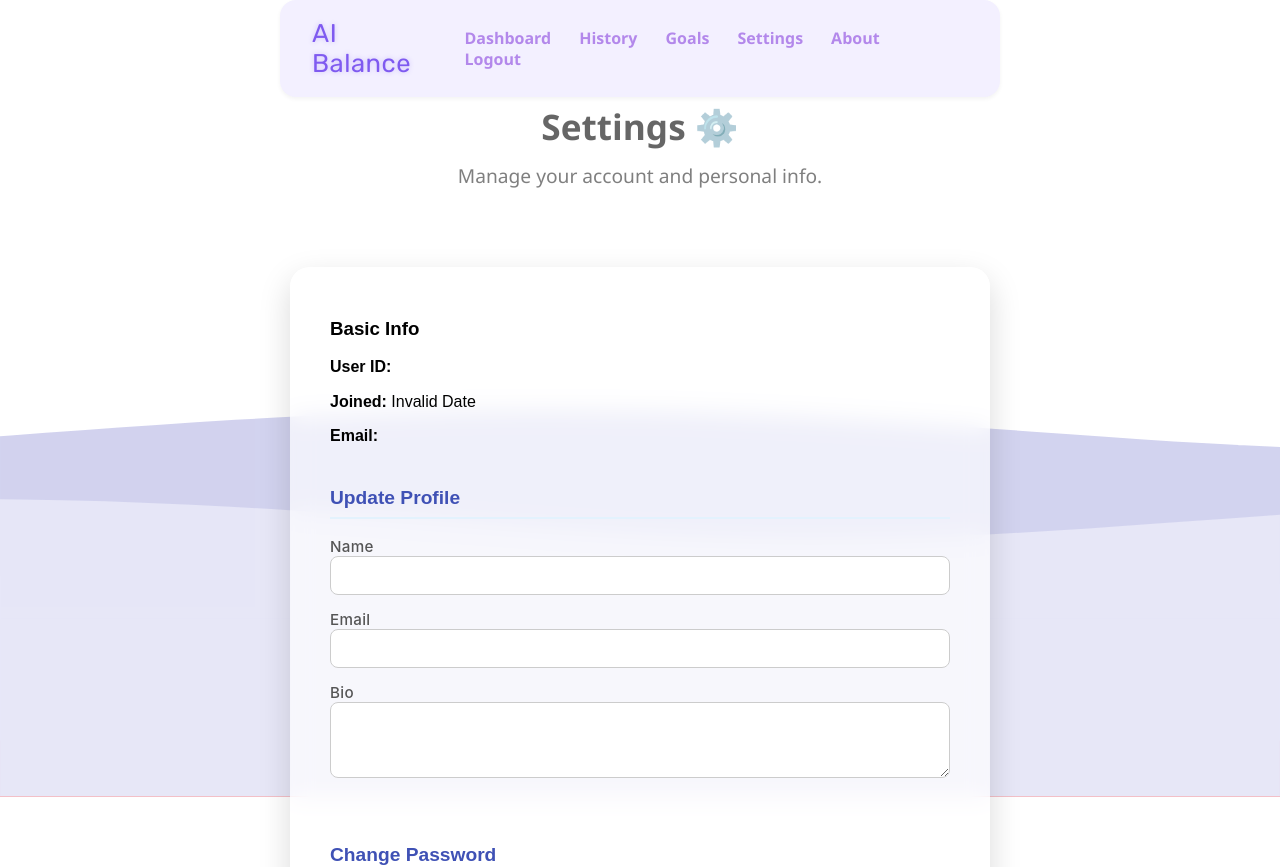
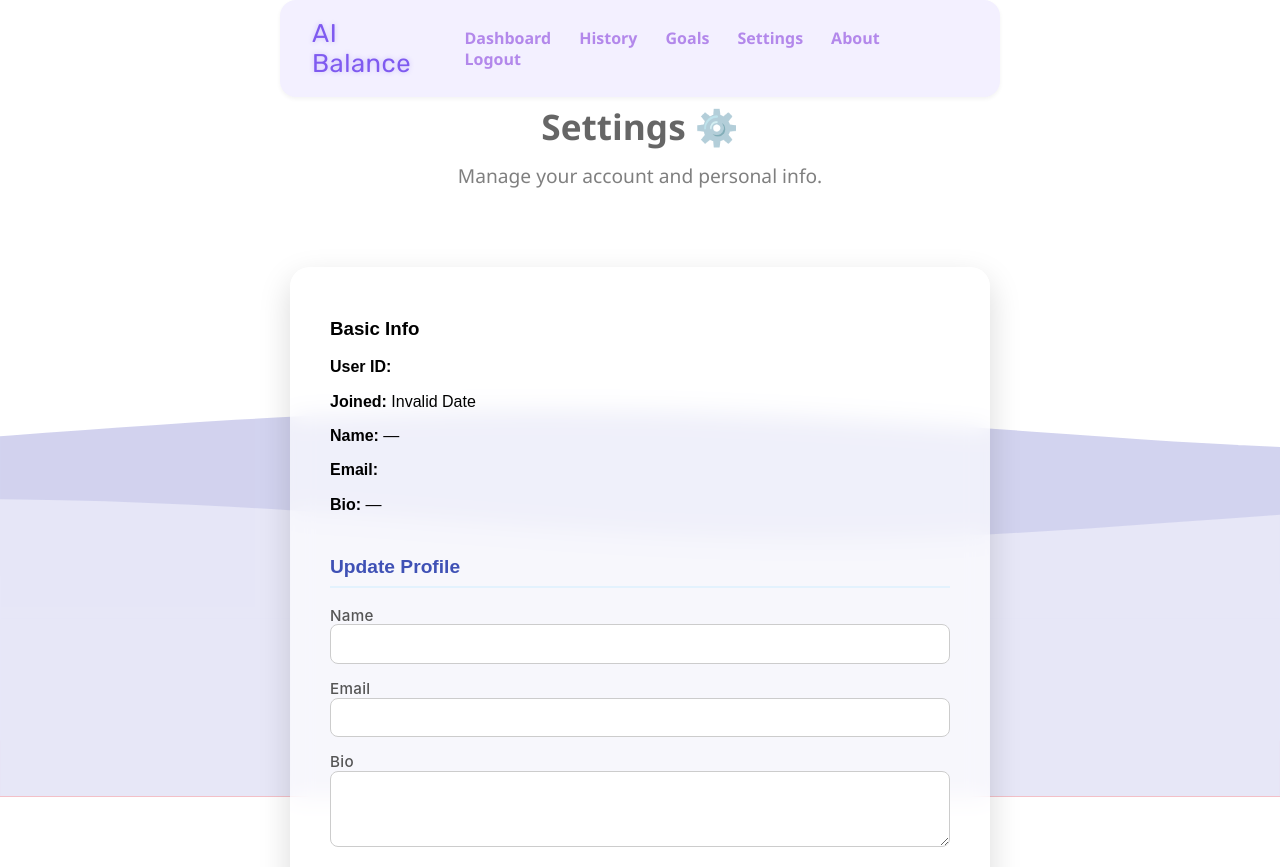
Before and after one commit to AndriiDorohov/ai-balance-app, a React (Vite) app in the folder client/: page /settings in a window 1280 px wide. Shown: the top 867 px of the page. Built offline with nearby package versions, Linux system fonts and the light colour scheme; no server answers; sample sign-in values are in the browser's storage.

Commit message:
fix(user): refresh user instance from active DB session before update to avoid SQLAlchemy error

```diff
--- a/client/src/pages/SettingsPage/SettingsPage.jsx
+++ b/client/src/pages/SettingsPage/SettingsPage.jsx
@@ -115,7 +115,13 @@ export default function SettingsPage() {
               {new Date(user?.created_at).toLocaleDateString()}
             </p>
             <p>
+              <strong>Name:</strong> {user?.name || "—"}
+            </p>
+            <p>
               <strong>Email:</strong> {user?.email}
+            </p>
+            <p>
+              <strong>Bio:</strong> {user?.bio || "—"}
             </p>
           </div>
 
```
Also changed, not shown: 1 other file (tests, documents, lock files or other folders).
